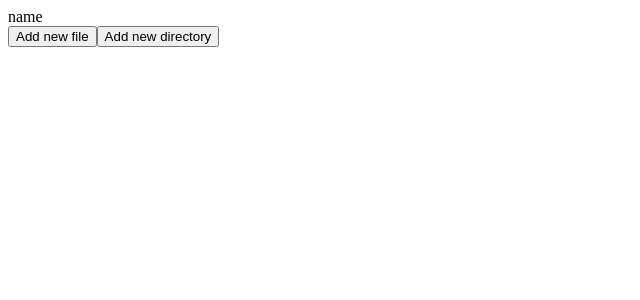
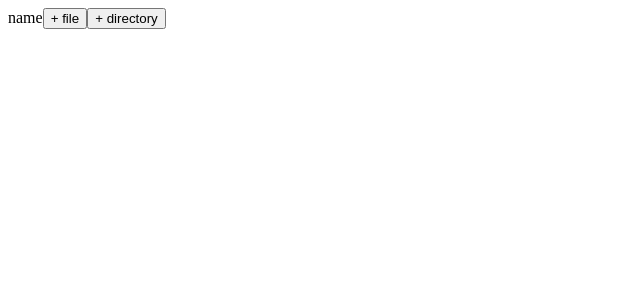
Before and after one commit to mhmh4/explorer-component, a React (Vite) app: page / in a window 1280 px wide. Shown: the top 300 px of the page, without its empty margins (0-640 px from the left). Built offline with nearby package versions, Linux system fonts and the light colour scheme.

Commit message:
Style directory

```diff
--- a/src/App.jsx
+++ b/src/App.jsx
@@ -8,31 +8,33 @@ function Node({ isDirectory }) {
     <>
       <span className="mr-4">{name}</span>
       {isDirectory && (
-        <div>
+        <>
           <button
+            className="mx-1 rounded border bg-slate-100 px-1 text-sm"
             onClick={() => {
               setChildren((currentChildren) => {
                 return [...currentChildren, <Node isDirectory={false} />];
               });
             }}
           >
-            Add new file
+            + file
           </button>
           <button
+            className="mx-1 rounded border bg-slate-100 px-1 text-sm"
             onClick={() => {
               setChildren((currentChildren) => {
                 return [...currentChildren, <Node isDirectory={true} />];
               });
             }}
           >
-            Add new directory
+            + directory
           </button>
           <div className="border-l border-black pl-4">
             {children.map((item, index) => {
               return <div key={index}>{item}</div>;
             })}
           </div>
-        </div>
+        </>
       )}
     </>
   );
```
